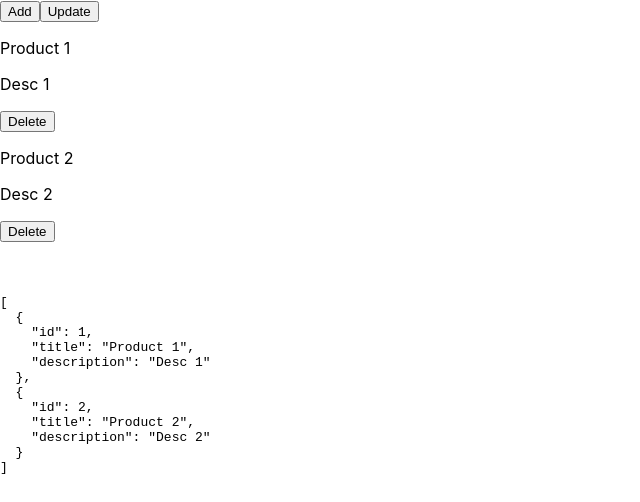
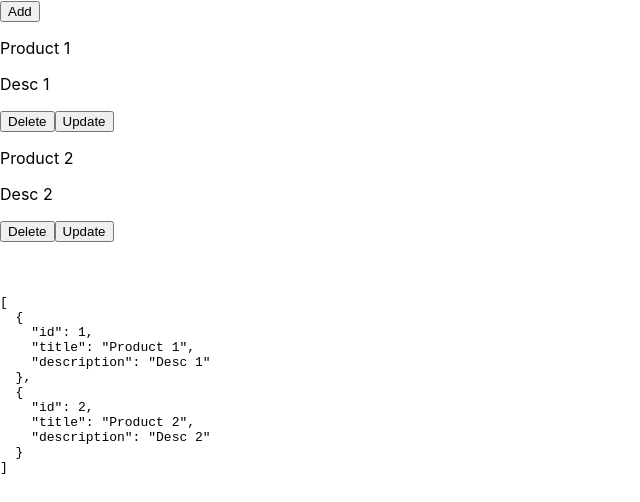
Before and after one commit to jkevxx/01-usestate-apps, a React (Create React App) app: page / in a window 1280 px wide. Shown: the top 502 px of the page, without its empty margins (0-640 px from the left). Built offline with nearby package versions, Linux system fonts and the light colour scheme.

Commit message:
update each product by id

```diff
--- a/src/components/5ShoppingCart/ShoppingCartApp.jsx
+++ b/src/components/5ShoppingCart/ShoppingCartApp.jsx
@@ -39,23 +39,22 @@ function ShoppingCartApp() {
         Add
       </button>
 
-      <button
-        onClick={() =>
-          updateProduct({
-            id: 1,
-            title: "New title",
-            description: "new description",
-          })
-        }
-      >
-        Update
-      </button>
-
       {cart.map((product) => (
         <div key={product.id}>
           <p>{product.title}</p>
           <p>{product.description}</p>
           <button onClick={() => deleteProduct(product.id)}>Delete</button>
+          <button
+            onClick={() =>
+              updateProduct({
+                id: product.id,
+                title: "New title",
+                description: "new description",
+              })
+            }
+          >
+            Update
+          </button>
           <br />
         </div>
       ))}
```
